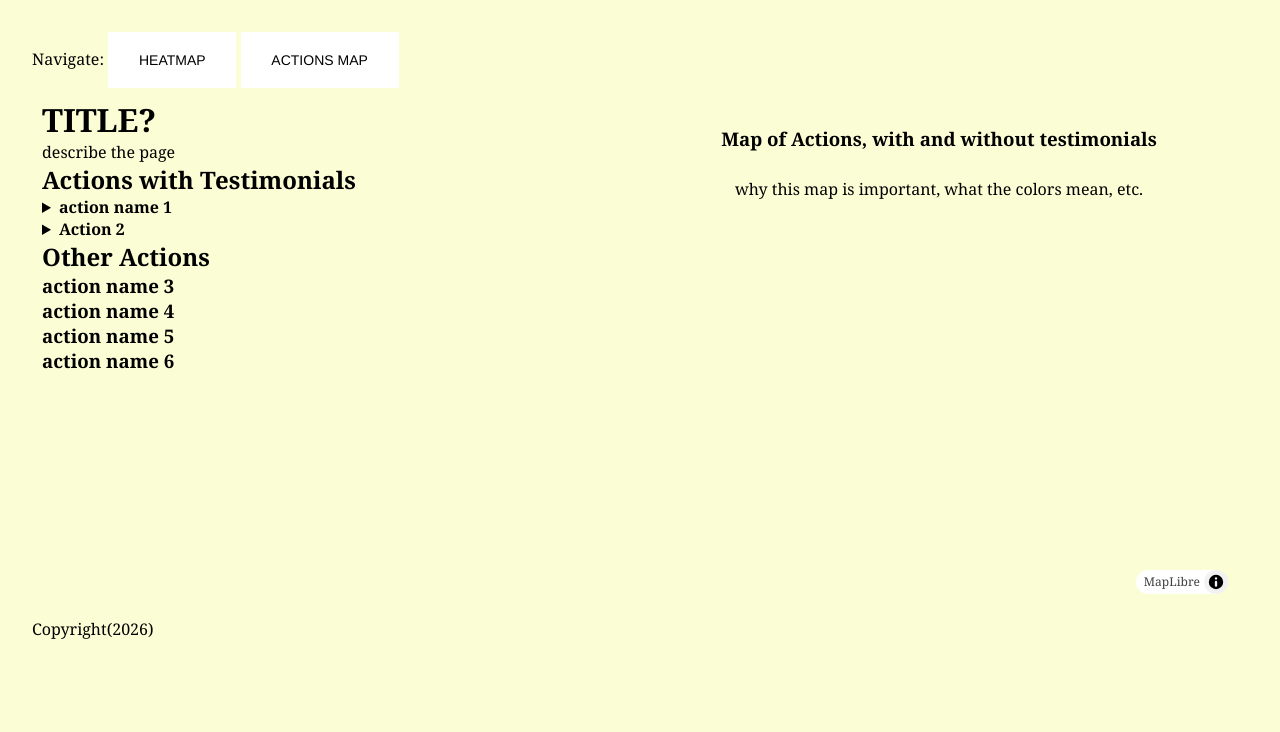
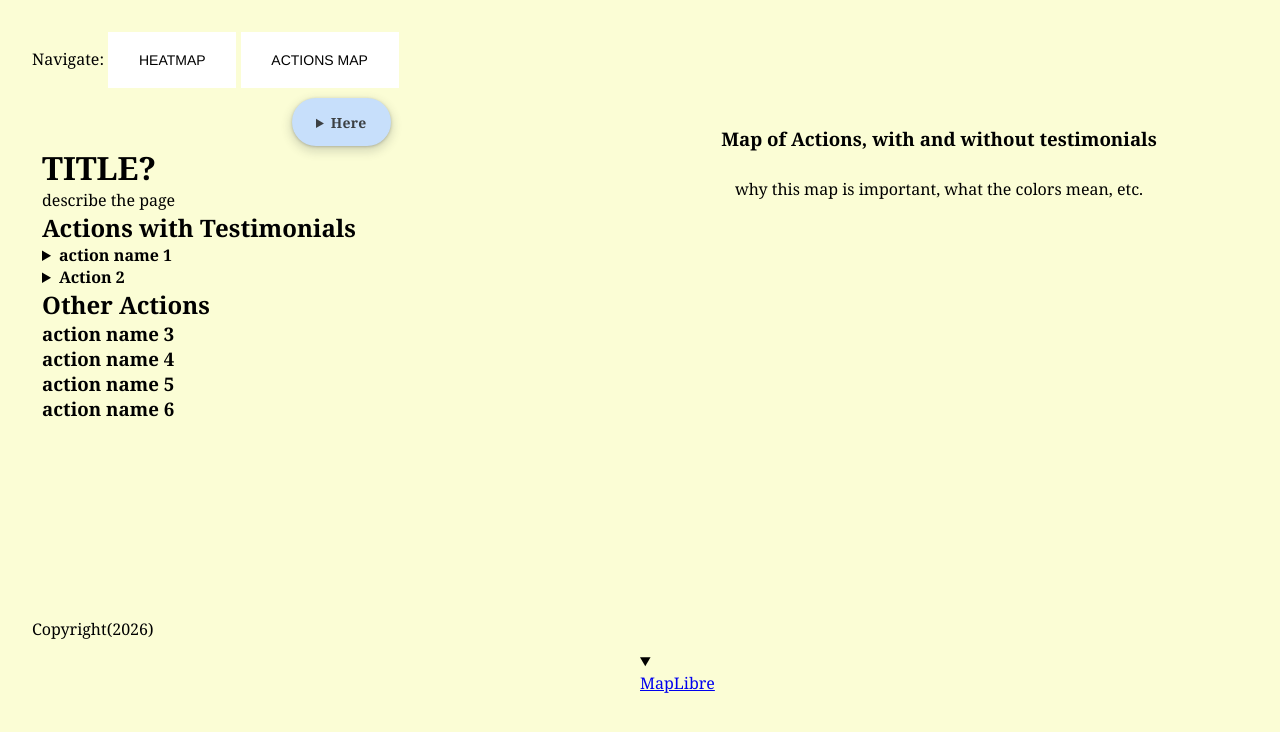
Before and after one commit to lzzes/asia-am-191a-group-project, a plain HTML site: page actionmap/index.html in a window 1280 px wide. Drawn offline with nearby package versions, Linux system fonts and the light colour scheme; no server answers.

Commit message:
Add button w/ dropdown

```diff
--- a/actionmap/index.html
+++ b/actionmap/index.html
@@ -9,7 +9,7 @@
         <link rel="stylesheet" href="styles/style.css">
 
         <!-- MapLibreGL's css-->
-        <link rel="stylesheet" href="https://unpkg.com/maplibre-gl/dist/maplibre-gl.css" />
+        <script src="https://unpkg.com/maplibre-gl@5.0.0/dist/maplibre-gl.js"></script>
 
         <!-- MapLibreGL's JavaScript-->
         <script src="https://unpkg.com/maplibre-gl/dist/maplibre-gl.js"></script>
@@ -47,6 +47,8 @@
                 <h3> action name 4</h3>
                 <h3> action name 5</h3>
                 <h3> action name 6</h3>
+
+                <div id = "contents"></div>
             </div>
 
         <div>
--- a/actionmap/js/init.js
+++ b/actionmap/js/init.js
@@ -21,23 +21,23 @@ function addMarker(lat,lng,title,message){
         .setPopup(new maplibregl.Popup()
             .setHTML(popup_message))
         .addTo(map)
-    createButtons(lat,lng,title);
+    createButtons(lat,lng,title,message);
     return message
 }
 
 
 let results;
-map.on('load',function(){
-    console.log("girl. it's loaded.")
-    fetch('untitled.geojson')
-         .then(data =>{
-            return data.json();
-    })
-         .then(data =>{
-            console.log(data)
-            data.features.forEach(processData);
-    })
-});
+// map.on('load',function(){
+//     console.log("girl. it's loaded.")
+//     fetch('untitled.geojson')
+//          .then(data =>{
+//             return data.json();
+//     })
+//          .then(data =>{
+//             console.log(data)
+//             data.features.forEach(processData);
+//     })
+// });
 
 function processData(result){
     console.log(result)
@@ -50,10 +50,10 @@ function processData(result){
 }
 
 
-function createButtons(lat,lng,title){
+function createButtons(lat,lng,title,message){
     const newButton = document.createElement("button");
     newButton.id = "button"+title;
-    newButton.innerHTML = title;
+    newButton.innerHTML =  `<details><summary>${title}</summary><p>${message}</p>`;
     newButton.setAttribute("lat",lat);
     newButton.setAttribute("lng",lng);
     newButton.classList.add("button-17")
@@ -68,7 +68,7 @@ function createButtons(lat,lng,title){
 }
 
 
-
+addMarker(34.5, 117.8, "Here","Message")
 
 //.forEach =>
 //to add to arrays use arrayName.push(thing)
```
